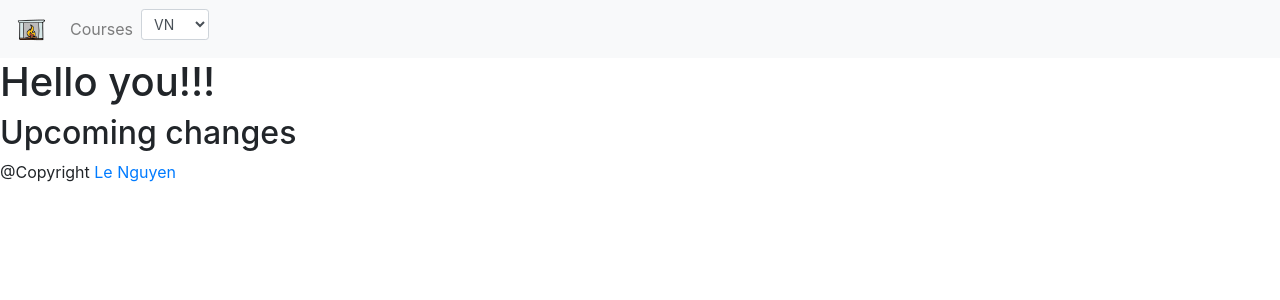
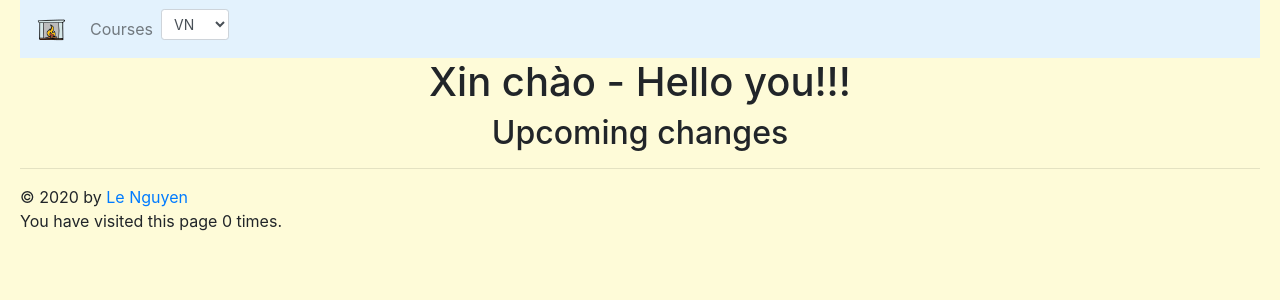
Before and after one commit to nnle/retention, a Django app: page /frontend/ in a window 1280 px wide. Shown: the top 300 px of the page. Run offline with Django 3.2, Linux system fonts and the light colour scheme; data that the repository does not hold is empty; some libraries are stand-ins or nearby versions.

Commit message:
new UI 1342020

```diff
--- /dev/null
+++ b/frontend/static/css/styles.css
@@ -0,0 +1,12 @@
+body {
+    padding-top: 0px; /* 60px to make the container go all the way to the bottom of the topbar */
+    padding-left: 20px;
+    padding-right: 20px;
+    background-color: #fefbd8;
+    }
+    .vis {
+    color: #3366CC;
+    }
+    .data {
+    color: #FF9900;
+    }
--- a/frontend/templates/includes/navigation.html
+++ b/frontend/templates/includes/navigation.html
@@ -1,5 +1,5 @@
 {% load static %}
-<nav class="navbar navbar-expand-lg navbar-light bg-light">
+<nav class="navbar navbar-expand-lg navbar-light" style="background-color:#e3f2fd;">
     {%if vn == 'vn' %}
     <a class="navbar-brand" href="{% url 'index' %}"><img src="{% static 'pictures/icons8-fireplace-48.png' %}" alt="Home Link"  style="width:30px;height:30px;">
     </a>
--- a/frontend/templates/tech/base.html
+++ b/frontend/templates/tech/base.html
@@ -5,16 +5,19 @@
     <head>
         <meta http-equiv="Content-Type" content="text/html; charset=utf-8"/>
         <title>{% block title %}{% endblock %}</title>
-        <link rel="stylesheet" href="{% static 'tech/styles.css' %}"/>
         <link rel="stylesheet" type="text/css" href="{% static 'css/bootstrap.min.css' %}">
+        <link rel="stylesheet" href="{% static 'css/styles.css' %}"/>
+
     </head>
     <body>
         {% block navbar %}{% endblock%}
         {% block body %}
         {% endblock %}
     </body>
+    <hr>
     <footer>
-        @Copyright <a href="#">Le Nguyen</a>
+        © 2020 by <a href="#">Le Nguyen</a>
+        <p>You have visited this page {{ num_visits }}{% if num_visits == 1 %} time{% else %} times{% endif %}.</p>
     </footer>
     <script src="{% static 'js/jquery-3.4.1.min.js' %}"></script>
     <script src="{% static 'js/bootstrap.min.js' %}"></script>
--- a/frontend/templates/tech/home.html
+++ b/frontend/templates/tech/home.html
@@ -1,15 +1,15 @@
 {% extends "tech/base.html" %}
 
 {% block title %}
-Error
+Home
 {% endblock %}
+<hr>
 {% block navbar %}{% include 'includes/navigation.html' %}{% endblock %}
 {% block body %}
 {% for post in posts %}
 <h3>{{ post.title }}</h3>
 </br>
 {{ post.description | safe }}
-</br>
 {{ post.summary }}
 {% endfor %}
 {% endblock %}
--- a/frontend/templates/tech/index.html
+++ b/frontend/templates/tech/index.html
@@ -14,8 +14,12 @@
 
 {% endblock %}
 {% block body %}
-    <h1>Hello you!!!</h1>
+
+    <!-- Main Results Figure -->
+<div style="text-align: center;">
+    <!--<img style="height: 300px;" alt="" src="qual_results.png">-->
+    <h1>Xin chào - Hello you!!!</h1>
     <h2>Upcoming changes</h2>
 
-
+</div>
 {% endblock %}
--- a/frontend/templates/tech/upload.html
+++ b/frontend/templates/tech/upload.html
@@ -1,12 +1,12 @@
 {% extends "tech/base.html" %}
 
 {% block title %}
-    Upload
+    Upload your exercises
 {% endblock %}
 {% block navbar %}{% include 'includes/navigation.html' %}{% endblock %}
 {% block body %}
-    <h1>Upload</h1>
-
+    <h1>Upload your file</h1>
+    <br>
     {% if vn == 'en' %}
     <form action="{% url 'upload' vn courseName %}" method="POST" enctype="multipart/form-data" novalidate>
     {% else %}
--- /dev/null
+++ b/frontend/uploads/NMLT-TH/NMLT-TH2020.csv
@@ -0,0 +1,2 @@
+MSSV,Email,Fullname
+000000,ngngocle@gmail.com,Lễ
--- a/frontend/views.py
+++ b/frontend/views.py
@@ -29,10 +29,14 @@ def index(request, lang = 'vn'):
 
     for p in label_navibar:
         p.clean()
+    # Number of visits to this view, as counted in the session variable.
+    num_visits = request.session.get('num_visits', 0)
+    request.session['num_visits'] = num_visits + 1
 
     context = {
         'label_navibar' : label_navibar,
         'vn': lang,
+        'num_visits': num_visits,
     }
     return render(request, "tech/index.html", context = context)
     #return HttpResponse("Hello, world. You're at the polls index.")
```
Also changed, not shown: polytech/settings.py (+5 -3 lines), 4 other files.
